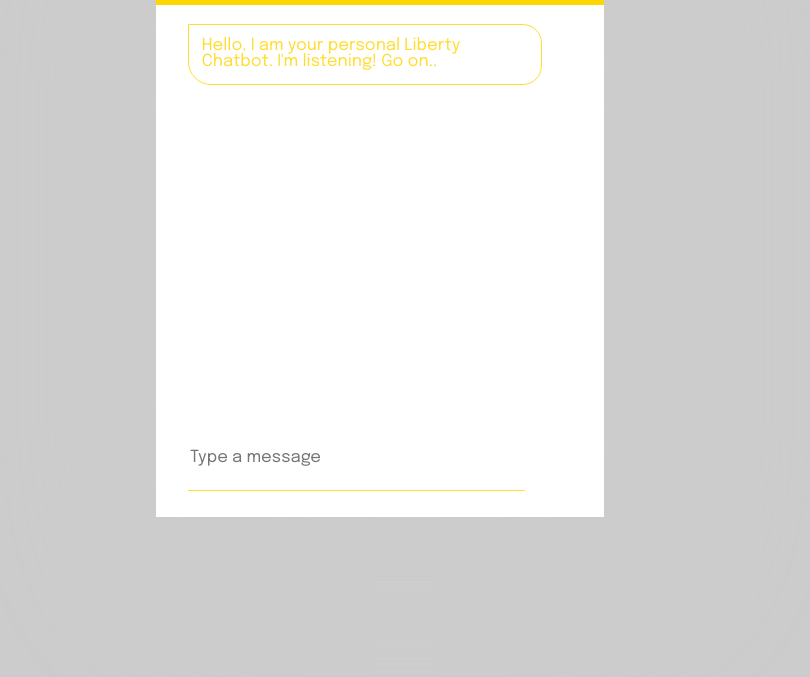
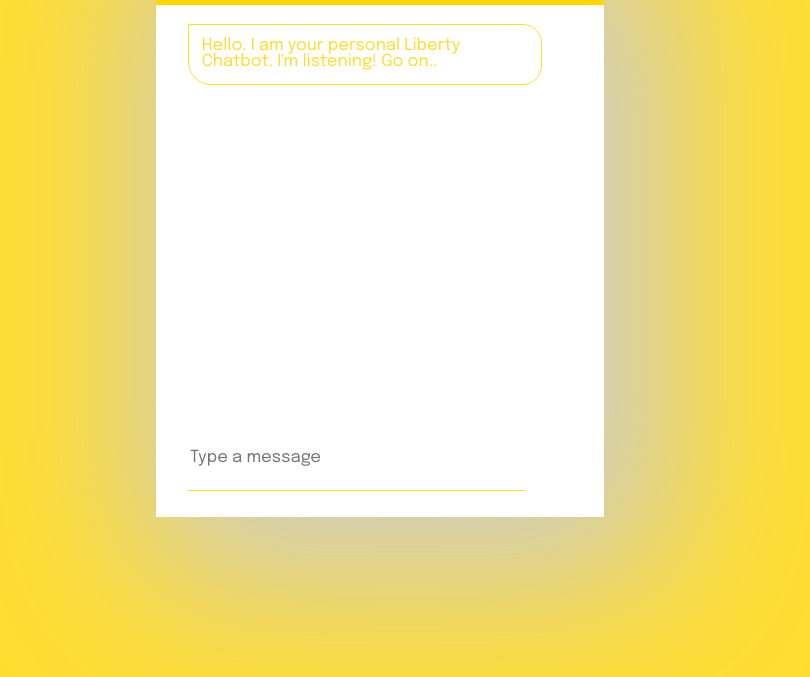
Before and after one commit to joldov/Welcome-Aboard1, a website built with Parcel: page Chatbot.html in a window 1280 px wide. Shown: the part 123-800 px from the top of the page, without its empty margins (236-1046 px from the left). Built offline with nearby package versions, Linux system fonts and the light colour scheme; some icons are missing; a web font is replaced by a local one.

Commit message:
yellow52

```diff
--- a/Chatbot.css
+++ b/Chatbot.css
@@ -11,7 +11,7 @@
 
 
 body {
-  background: #ccc;
+  background: #ffdd30;
 }
 body .card {
   height: 45vw;
```
